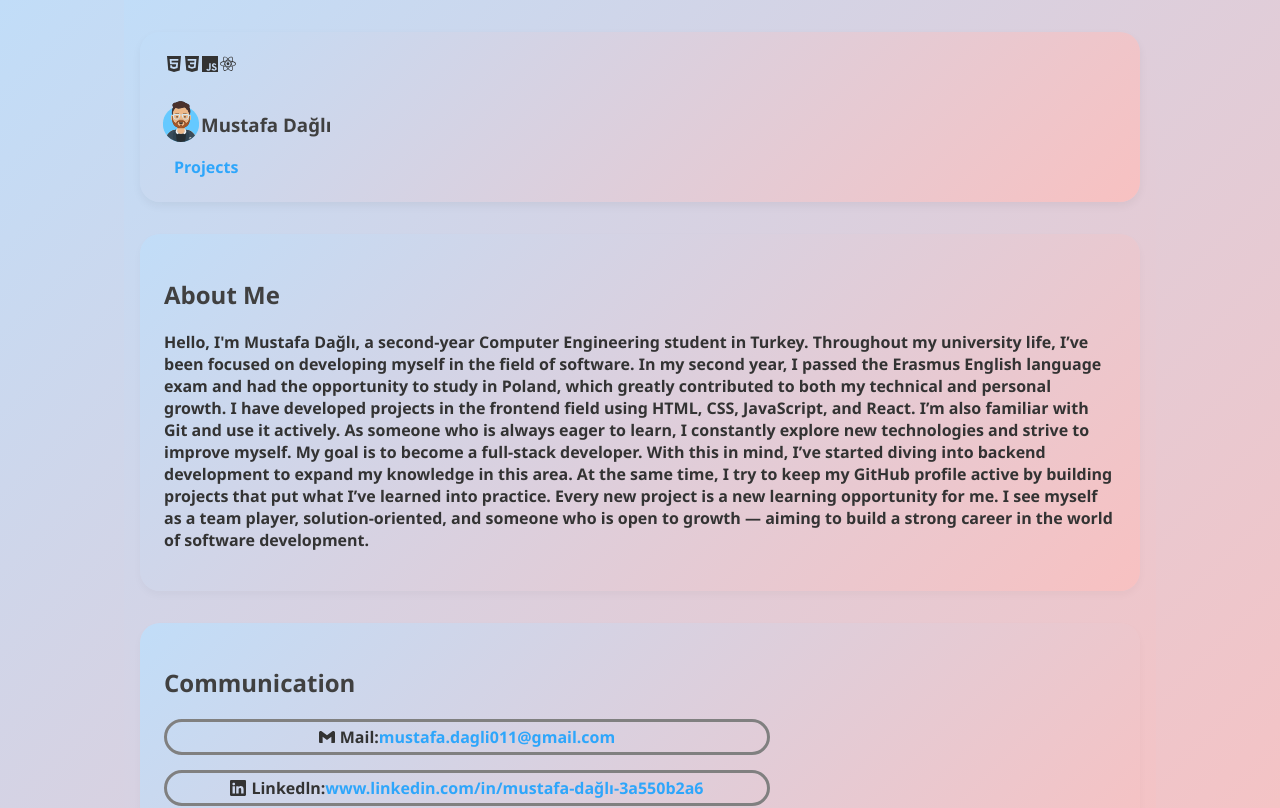
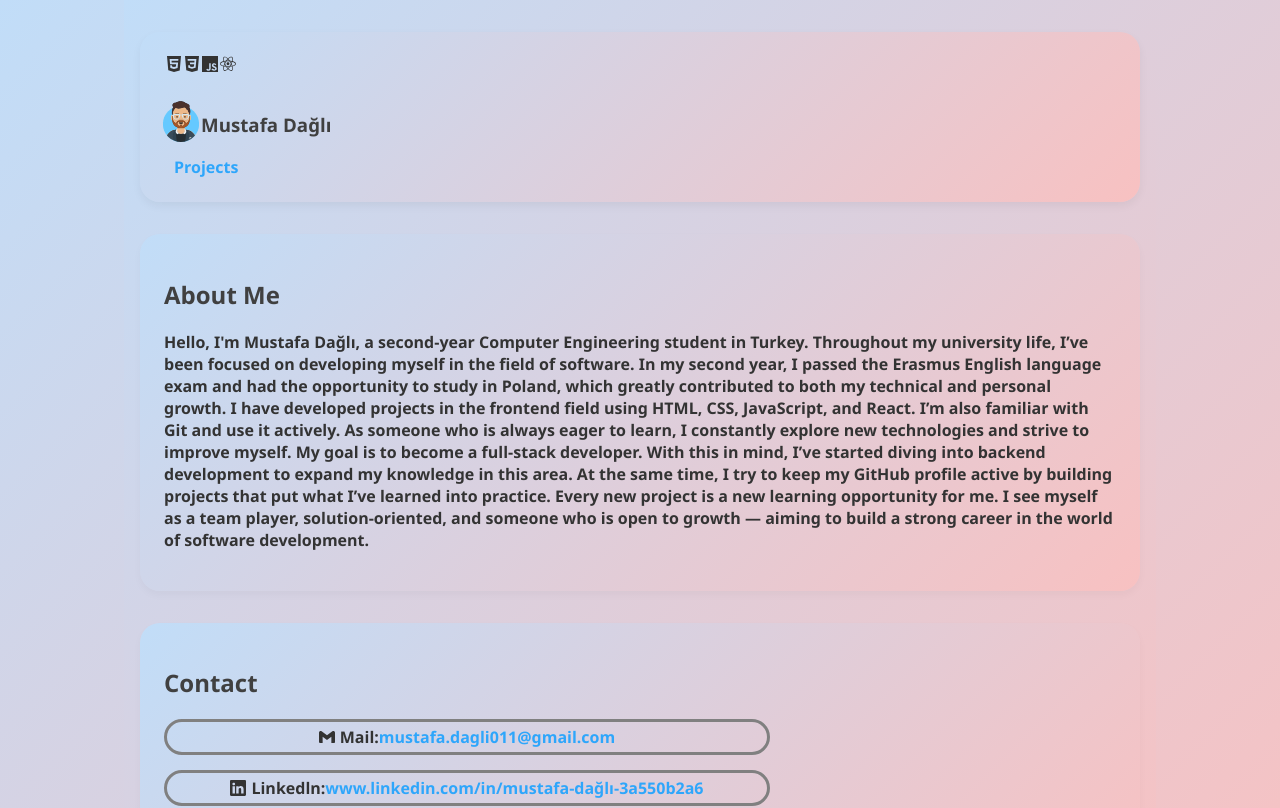
Before and after one commit to mustafadagli0/MyWebSite, a React (Vite) app: page / in a window 1280 px wide. Shown: the top 808 px of the page. Built offline with nearby package versions, Linux system fonts and the light colour scheme.

Commit message:
fix: Update section heading from 'Communication' to 'Contact' in Home and Projects pages

```diff
--- a/src/Pages/Home.jsx
+++ b/src/Pages/Home.jsx
@@ -42,7 +42,7 @@ function Home() {
 
 
       <section id="contact" className="section">
-        <h2 style={{color:'#404040'}}>Communication</h2>
+        <h2 style={{color:'#404040'}}>Contact</h2>
 
 
           <div className='communication'>
--- a/src/Pages/Projects.jsx
+++ b/src/Pages/Projects.jsx
@@ -60,7 +60,7 @@ function Projects() {
 
 
           <section id="contact" className="section">
-            <h2 style={{color:'#404040'}}>Communication</h2>
+            <h2 style={{color:'#404040'}}>Contact</h2>
 
 
               <div className='communication'>
```
